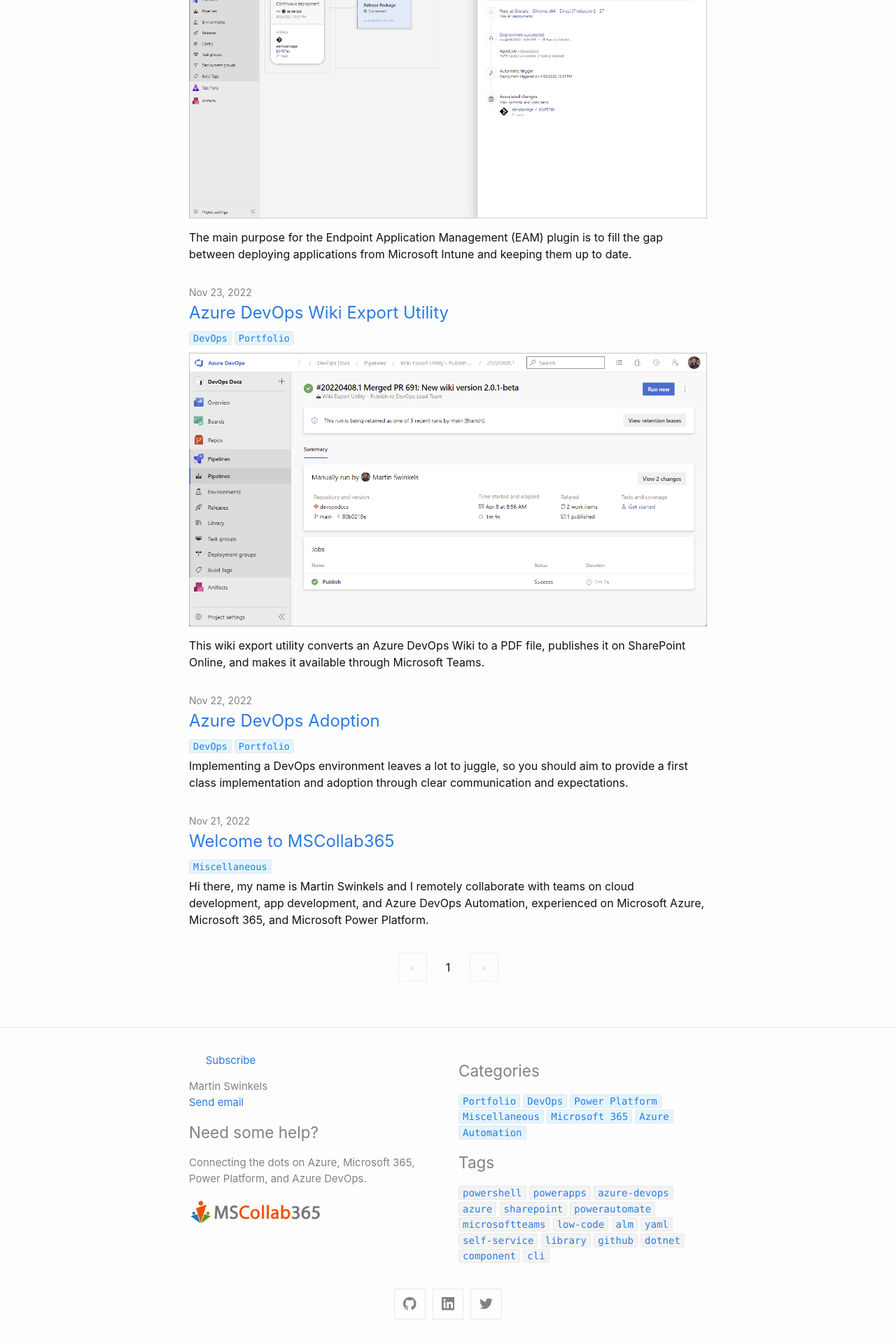
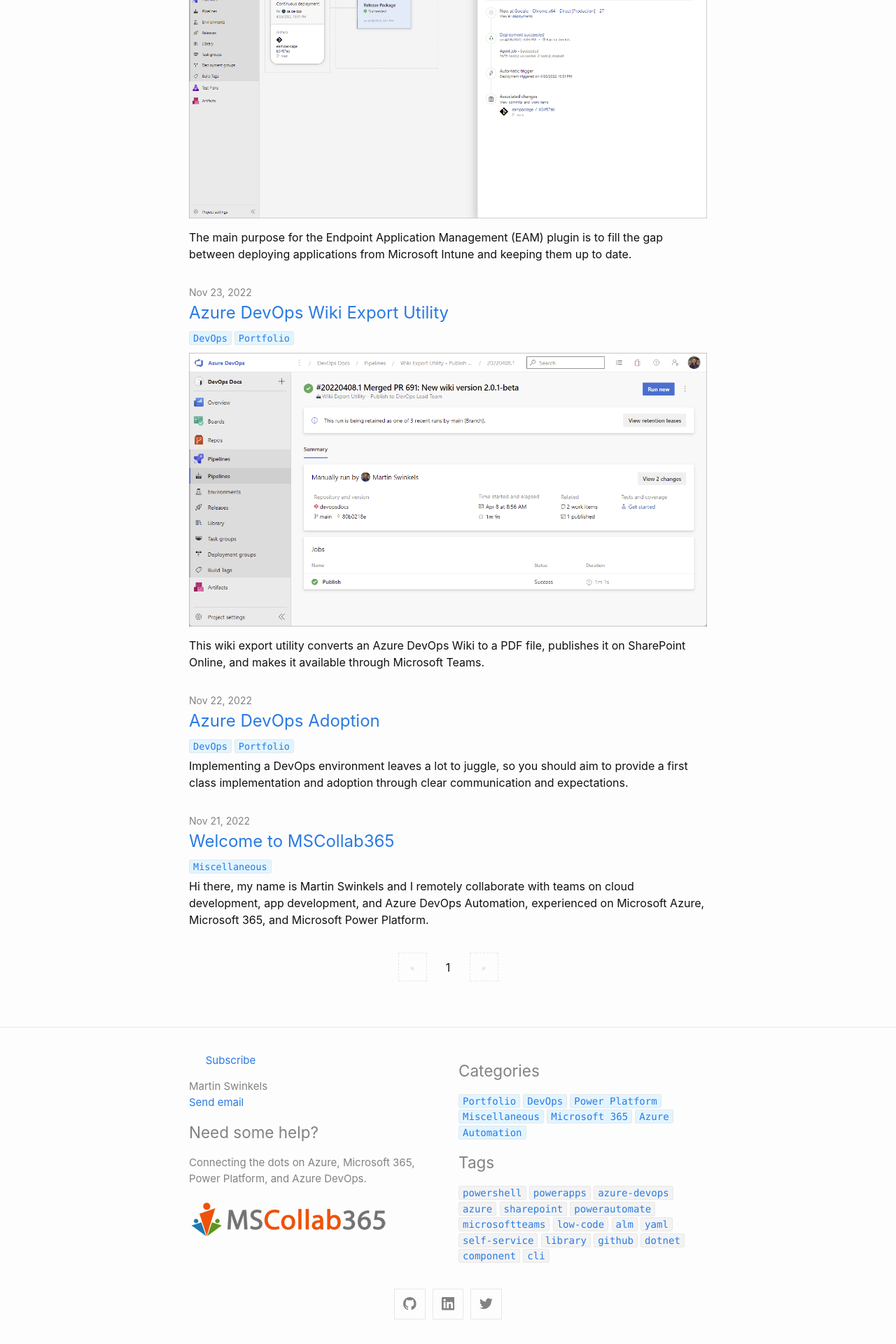
Before and after one commit to msc365/msc365.github.io, a Jekyll site: the page built from index.html, in a window 1280 px wide. Shown: the part 2277-4197 px from the top of the page at 70% size. Built offline with Jekyll 4.4.1, drawn with Linux system fonts in a browser that asks for light colours; the list of posts is cut into pages by our own code.

Commit message:
Update footer.html
Updated logo image with hyperlink

```diff
--- a/_includes/footer.html
+++ b/_includes/footer.html
@@ -25,7 +25,7 @@
         <!-- Include site description -->
         <h2>Need some help?</h2>
         <p>{{ site.description | escape }}</p>
-        <p><img alt="msc365 logo" src="https://msc365.eu/assets/img/mscollab365-aad-banner-300.png" width="200" /></p>
+        <p><a rel="author" href="{{ "/" | relative_url }}"><img alt="msc365 logo" src="https://msc365.eu/assets/img/mscollab365-aad-banner-300.png" width="300"/></a></p>
       </div>
 
       <div class="footer-col">
```
